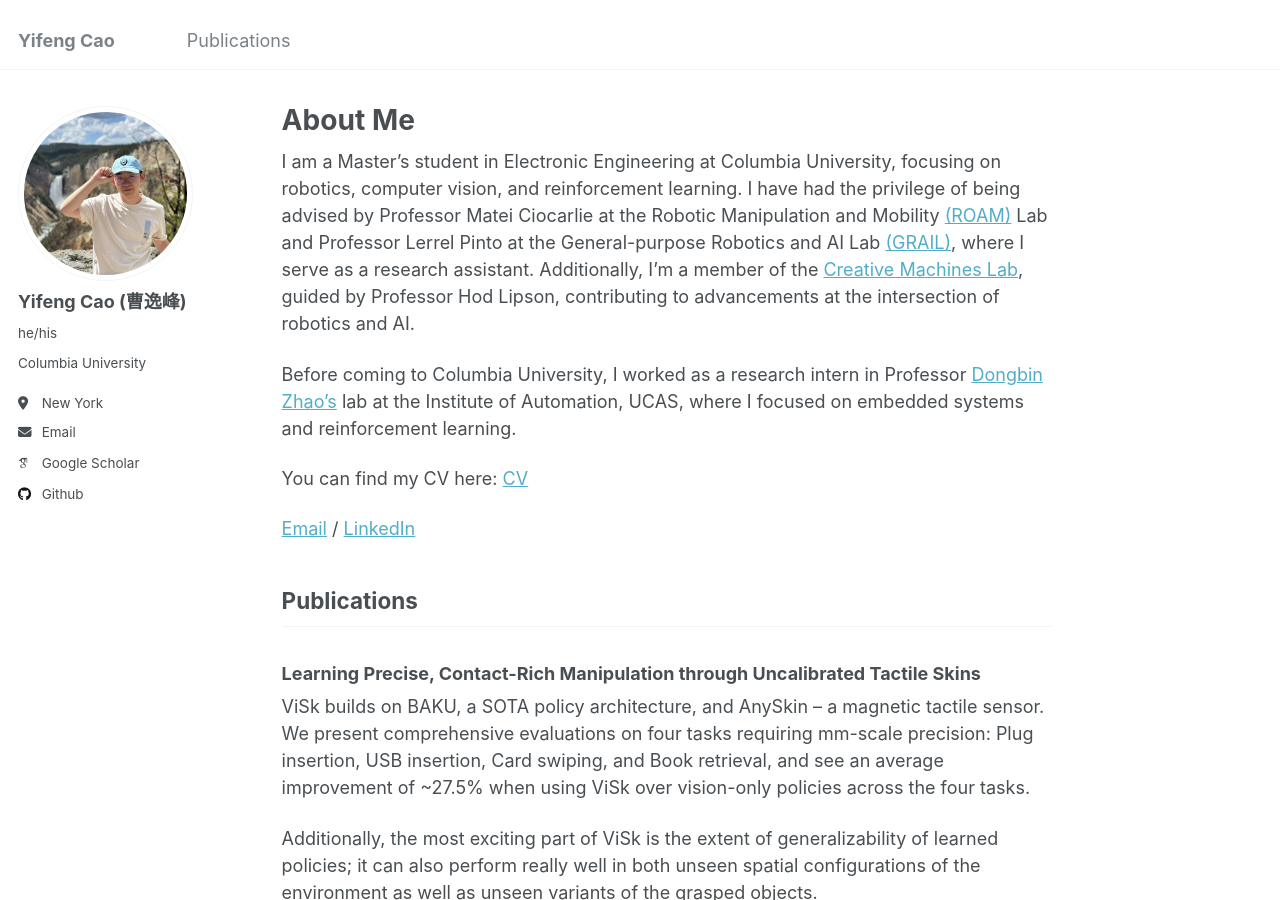
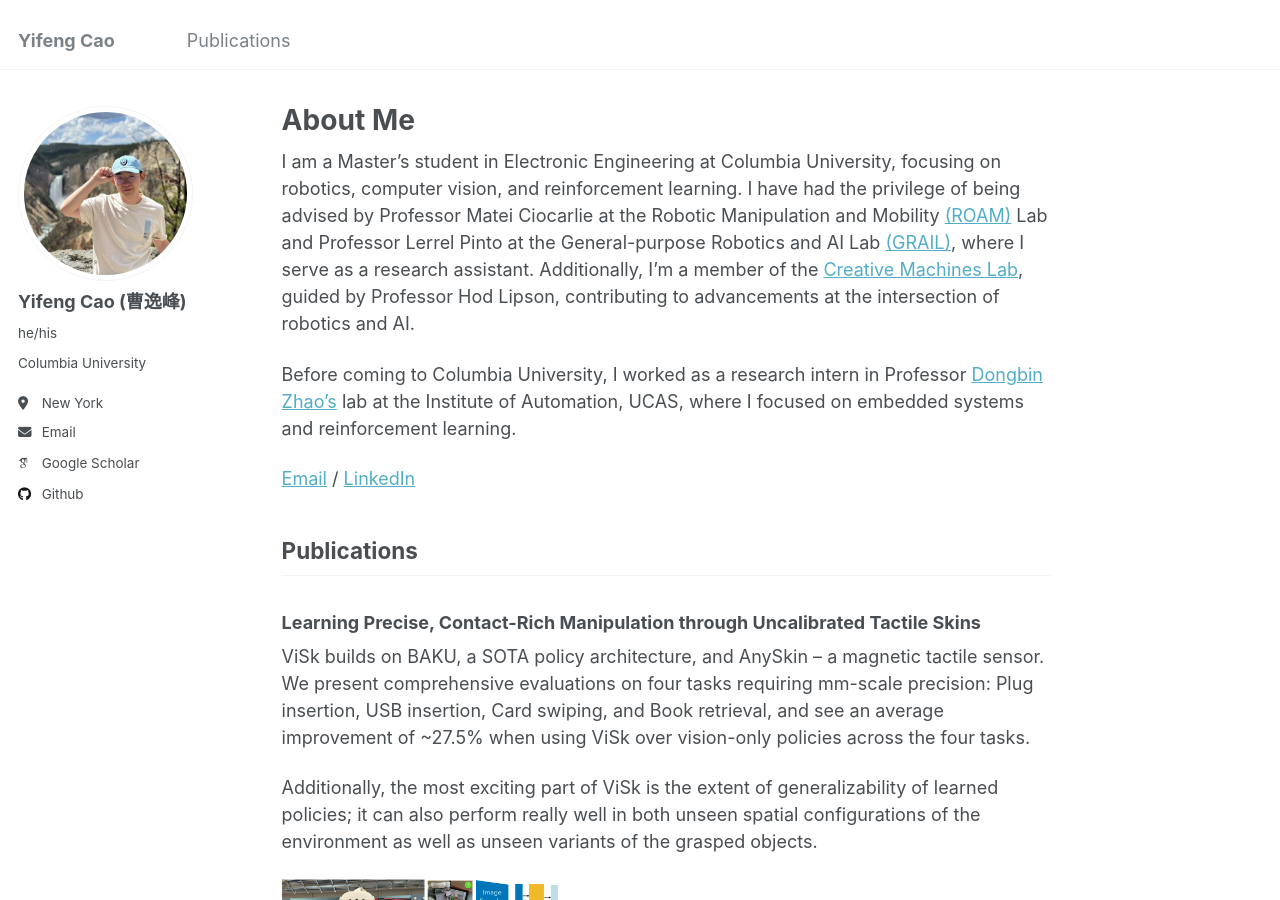
Before and after one commit to Yifeng-Cao/Yifeng-Cao.github.io, a Jekyll site: the page built from _pages/about.md, in a window 1280 px wide and 900 px high. Built offline with Jekyll 4.4.1, drawn with Linux system fonts in a browser that asks for light colours; some web fonts are replaced.

Commit message:
Update about.md

```diff
--- a/_pages/about.md
+++ b/_pages/about.md
@@ -11,7 +11,6 @@ I am a Master's student in Electronic Engineering at Columbia University, focusi
 
 Before coming to Columbia University, I worked as a research intern in Professor [Dongbin Zhao's](https://people.ucas.ac.cn/~zhaodongbin?language=en) lab at the Institute of Automation, UCAS, where I focused on embedded systems and reinforcement learning.
 
-You can find my CV here: [CV](https://github.com/immortalsplay/immortalsplay.github.io/raw/main/_pages/CV_main.pdf)
 
 [Email](yc4317@columbia.edu) / [LinkedIn](https://www.linkedin.com/in/yifengcao/)
 
```
